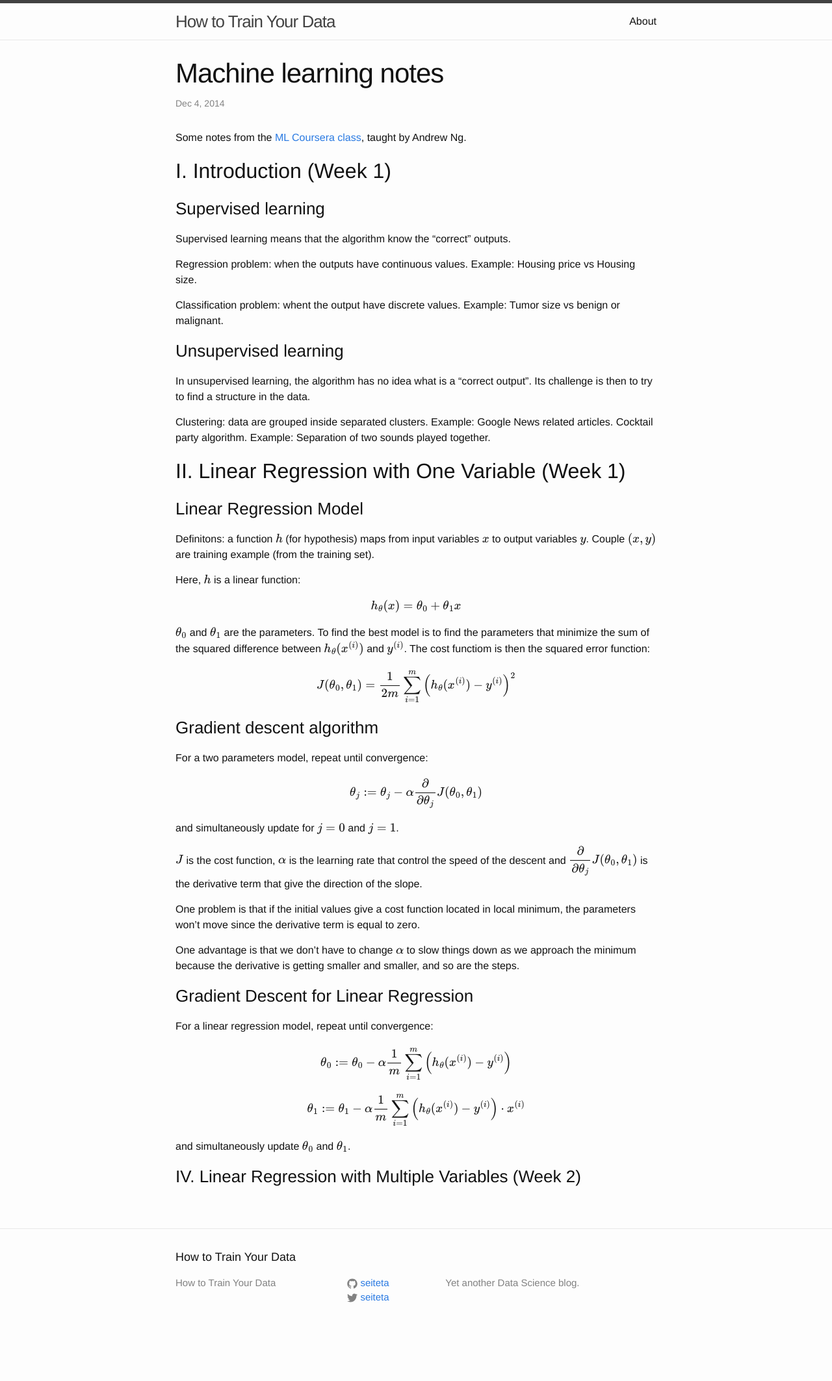
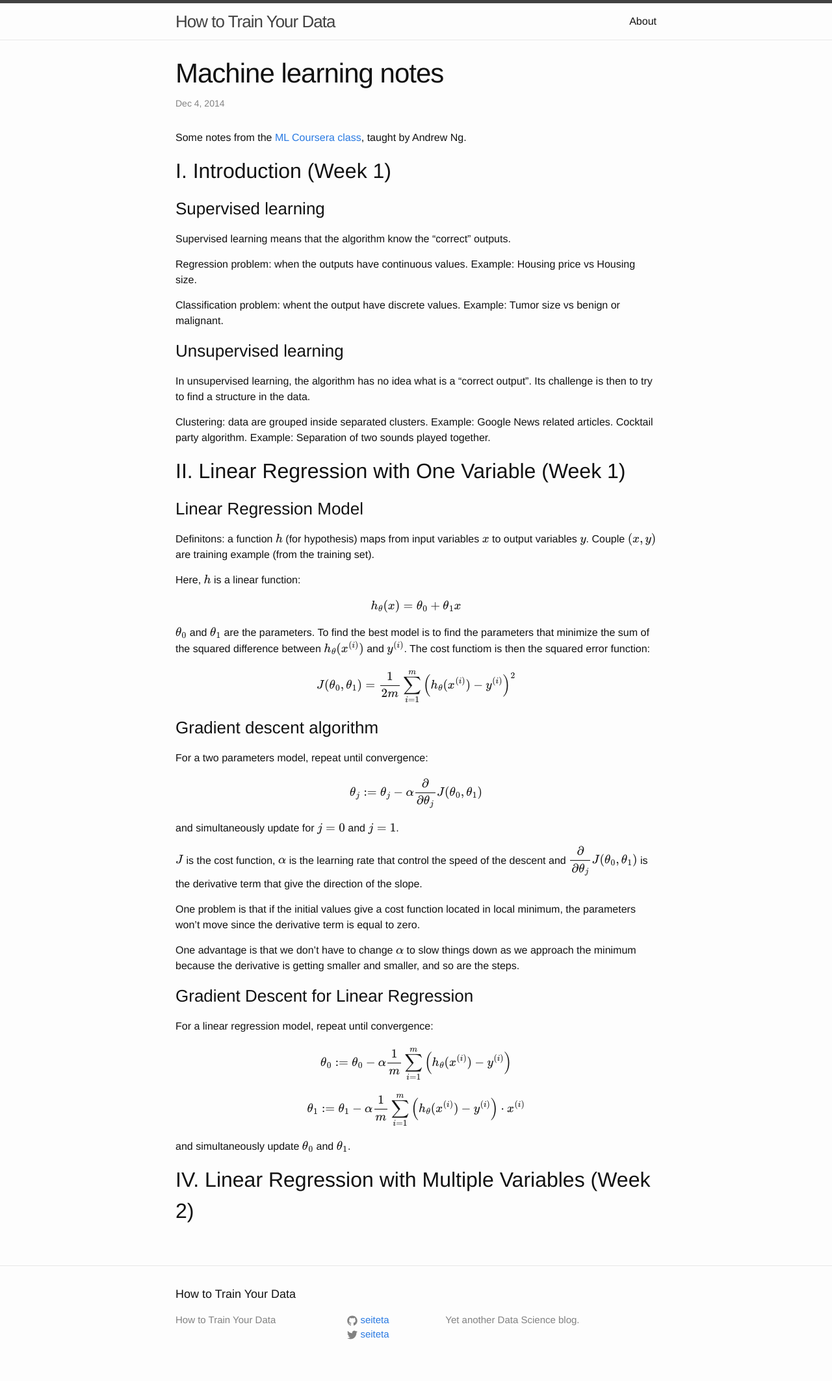
Before and after one commit to seiteta/seiteta.github.io_old, a Jekyll site: the page built from _posts/2014-12-04-machine-learning-notes.md, in a window 1280 px wide. Shown: the whole page at 65% size. Built offline with Jekyll 4.4.1, drawn with Linux system fonts in a browser that asks for light colours; formulas are drawn with MathJax 3; before the commit the page ends 2069 px from its top, so only the background shows below that.

```diff
--- a/_posts/2014-12-04-machine-learning-notes.md
+++ b/_posts/2014-12-04-machine-learning-notes.md
@@ -61,4 +61,4 @@ $$\theta_1 := \theta_1 - \alpha \dfrac{1}{m} \sum_{i=1}^{m} \left (h_\theta (x^{
 
 and simultaneously update $$\theta_0$$ and $$\theta_1$$.
 
-### IV. Linear Regression with Multiple Variables (Week 2)
+## IV. Linear Regression with Multiple Variables (Week 2)
```
